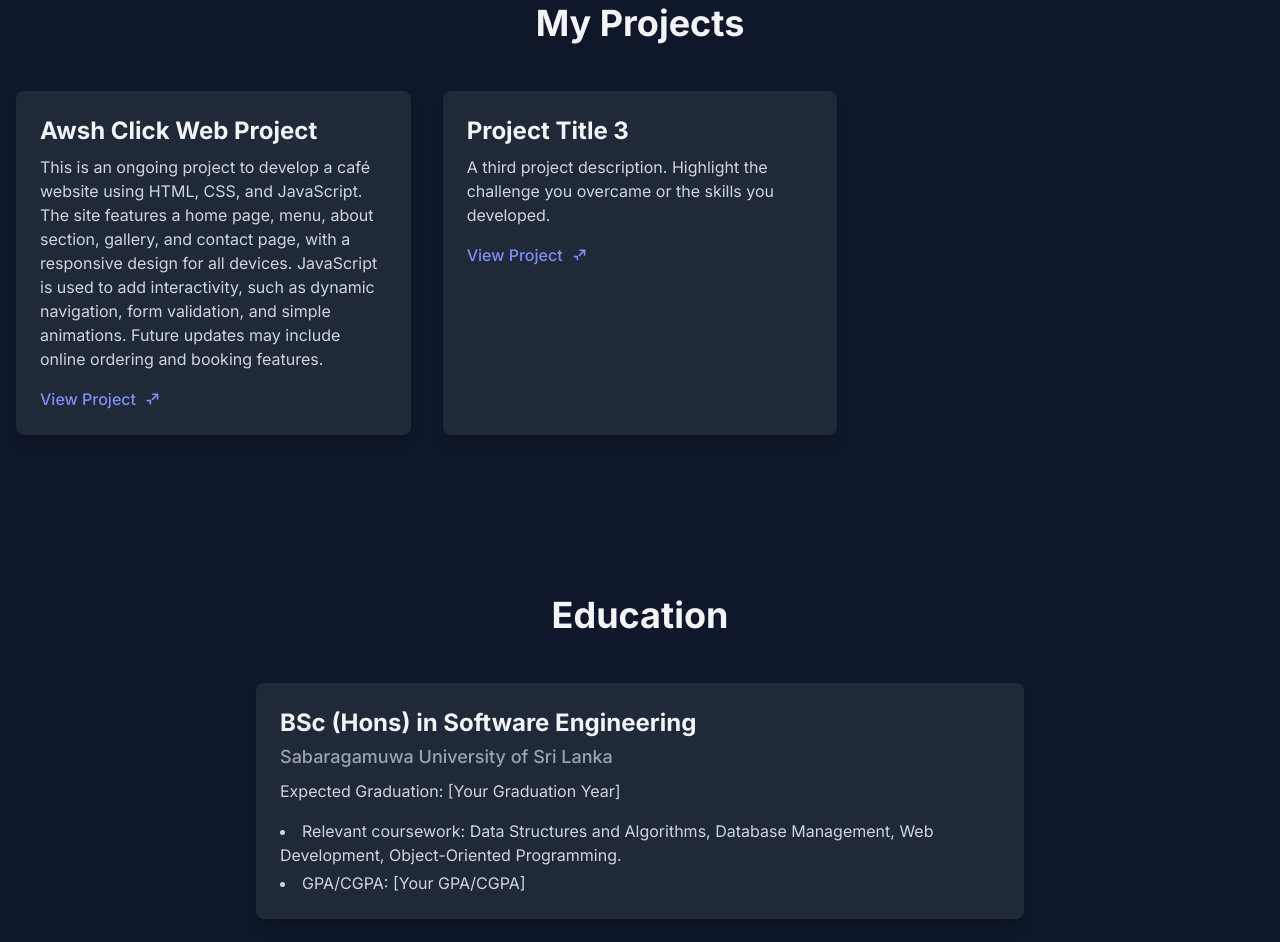
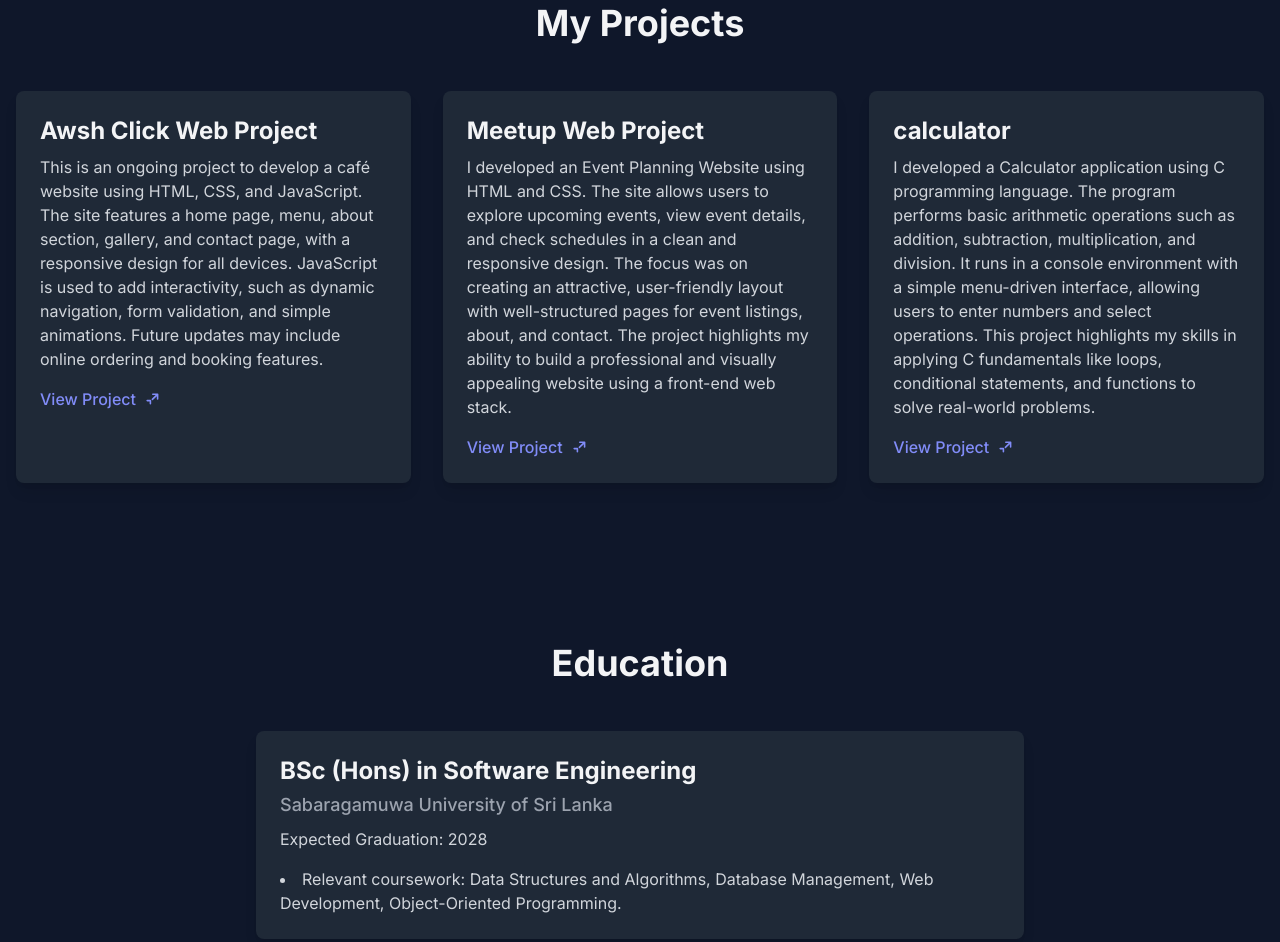
Before and after one commit to snadun319-netizen/My_port, a plain HTML site: page index.html in a window 1280 px wide. Shown: the part 1321-2263 px from the top of the page. Drawn offline with nearby package versions, Linux system fonts and the light colour scheme.

Commit message:
Update index.html

```diff
--- a/index.html
+++ b/index.html
@@ -243,7 +243,7 @@
                 Future updates may include online ordering and booking features.
               </p>
               <a
-                href="#"
+                href="https://snadun319-netizen.github.io/Awsh-Click-/"
                 class="text-indigo-400 hover:text-indigo-500 font-medium inline-flex items-center"
               >
                 View Project
@@ -270,14 +270,52 @@
           >
             <div class="p-6">
               <h3 class="text-2xl font-semibold text-gray-100 mb-2">
-                Project Title 3
+                Meetup Web Project
               </h3>
               <p class="text-gray-300 text-base mb-4">
-                A third project description. Highlight the challenge you
-                overcame or the skills you developed.
+                I developed an Event Planning Website using HTML and CSS.
+                The site allows users to explore upcoming events, view event details, and check schedules in a clean and responsive design.
+                The focus was on creating an attractive, user-friendly layout with well-structured pages for event listings, about, and contact.
+                The project highlights my ability to build a professional and visually appealing website using a front-end web stack.
               </p>
               <a
-                href="#"
+                href="https://snadun319-netizen.github.io/meetup-web-site/"
+                class="text-indigo-400 hover:text-indigo-500 font-medium inline-flex items-center"
+              >
+                View Project
+                <svg
+                  class="ml-2 w-4 h-4"
+                  fill="currentColor"
+                  viewBox="0 0 20 20"
+                  xmlns="http://www.w3.org/2000/svg"
+                >
+                  <path
+                    d="M11 3a1 1 0 100 2h3.586l-4.793 4.793a1 1 0 001.414 1.414L16 6.414V10a1 1 0 102 0V4a1 1 0 00-1-1h-6z"
+                  ></path>
+                  <path
+                    d="M4 11a1 1 0 100 2h3v3a1 1 0 102 0v-4a1 1 0 00-1-1H4z"
+                  ></path>
+                </svg>
+              </a>
+            </div>
+          </div>
+
+                    <!-- Project Card 3 -->
+          <div
+            class="bg-gray-800 rounded-lg shadow-lg overflow-hidden transition-transform transform hover:scale-105"
+          >
+            <div class="p-6">
+              <h3 class="text-2xl font-semibold text-gray-100 mb-2">
+               calculator
+              </h3>
+              <p class="text-gray-300 text-base mb-4">
+                I developed a Calculator application using C programming language.
+                The program performs basic arithmetic operations such as addition, subtraction, multiplication, and division.
+                It runs in a console environment with a simple menu-driven interface, allowing users to enter numbers and select operations.
+                This project highlights my skills in applying C fundamentals like loops, conditional statements, and functions to solve real-world problems.
+              </p>
+              <a
+                href="https://github.com/snadun319-netizen/Calculator"
                 class="text-indigo-400 hover:text-indigo-500 font-medium inline-flex items-center"
               >
                 View Project
@@ -320,14 +358,13 @@
               Sabaragamuwa University of Sri Lanka
             </p>
             <p class="text-gray-300">
-              Expected Graduation: [Your Graduation Year]
+              Expected Graduation: 2028
             </p>
             <ul class="list-disc list-inside mt-4 text-gray-300 space-y-1">
               <li>
                 Relevant coursework: Data Structures and Algorithms, Database
                 Management, Web Development, Object-Oriented Programming.
-              </li>
-              <li>GPA/CGPA: [Your GPA/CGPA]</li>
+
             </ul>
           </div>
           <!-- Add more education entries as needed -->
@@ -354,14 +391,14 @@
             class="flex flex-col sm:flex-row space-y-4 sm:space-y-0 sm:space-x-8 mb-8"
           >
             <a
-              href="mailto:youremail@example.com"
+              href="mailto:snadun319@gmail.com"
               class="bg-indigo-500 text-white font-medium py-3 px-6 rounded-lg shadow-md hover:bg-indigo-600 transition-colors"
             >
               Send an Email
             </a>
             <!-- Social Media Links (optional) -->
             <a
-              href="https://linkedin.com/in/yourprofile"
+              href="https://www.linkedin.com/in/nadun-sulochana-589808315/"
               target="_blank"
               class="bg-gray-700 text-gray-300 font-medium py-3 px-6 rounded-lg shadow-md hover:bg-gray-600 transition-colors"
             >
```
